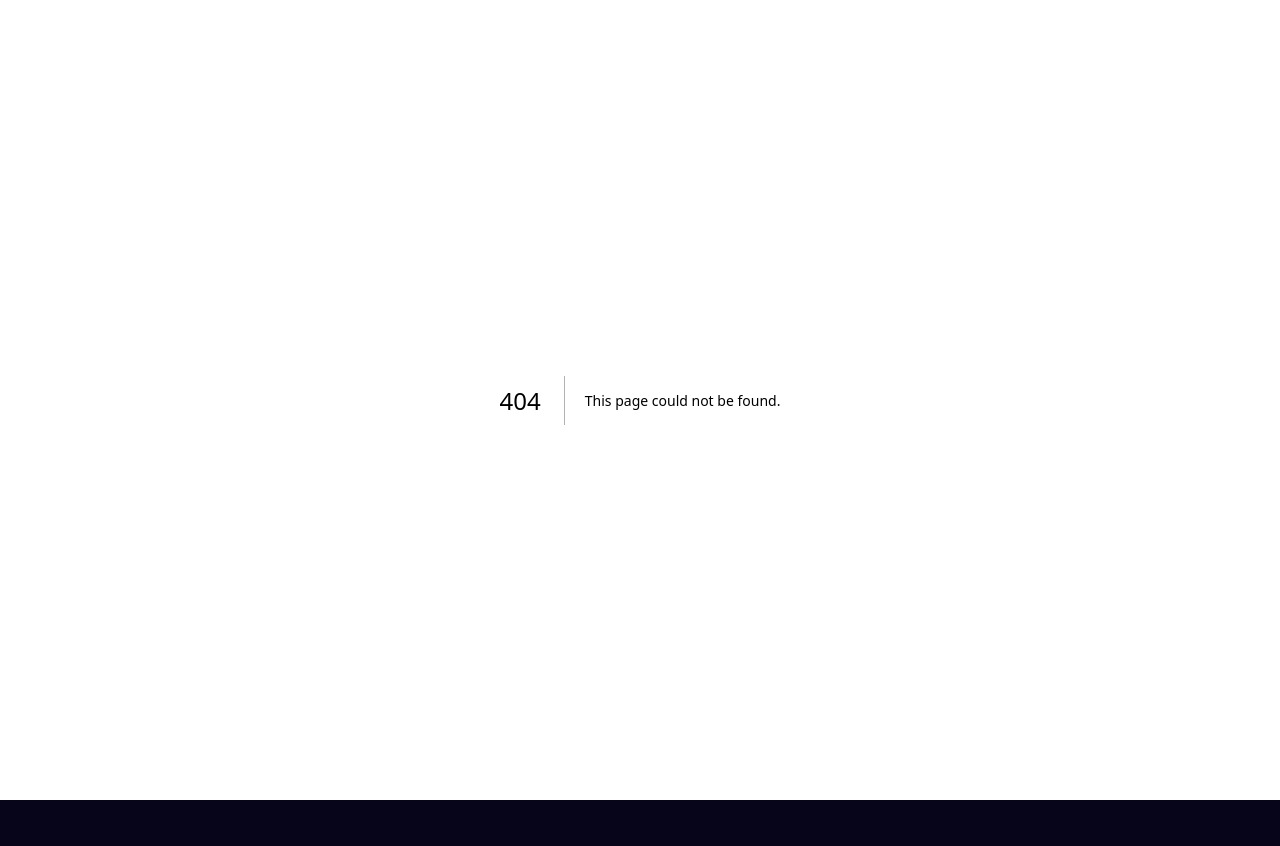
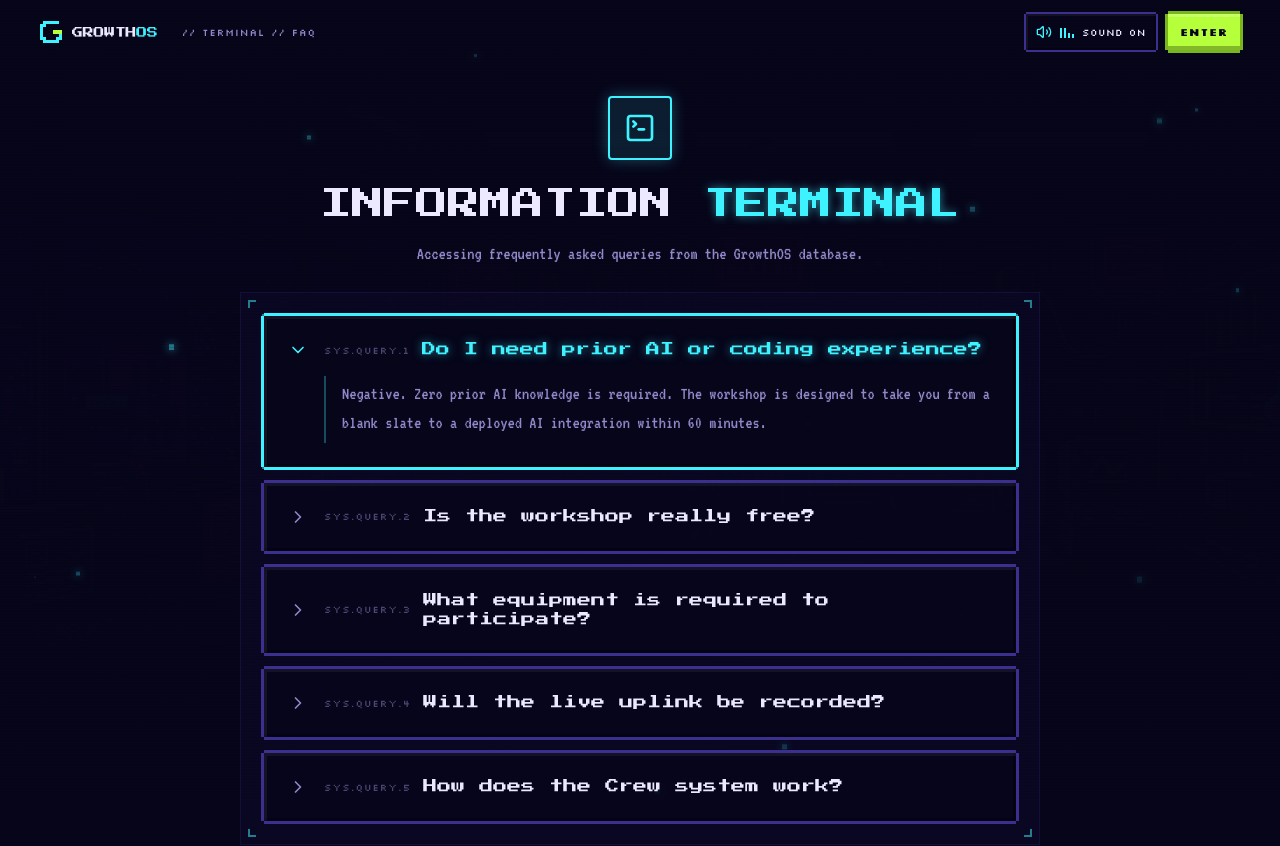
Before and after one commit to Srinidhi-070/nxtwave-growthos, a Next.js app: page /faq in a window 1280 px wide. Before the commit this address had no page. Shown: the top 846 px of the page. Before the commit the page ends 800 px from the top, so only its background shows below. Built offline with nearby package versions, Linux system fonts and the light colour scheme.

Commit message:
feat(ui): create PAGE 04 FAQ according to design system

```diff
--- /dev/null
+++ b/src/app/faq/page.tsx
@@ -0,0 +1,171 @@
+'use client';
+import React, { useState } from 'react';
+import { motion, AnimatePresence } from 'framer-motion';
+import { TerminalSquareIcon, ChevronRightIcon, HelpCircleIcon } from 'lucide-react';
+import { PublicTopBar } from '@/components/layout/PublicTopBar';
+import { PixelPanel } from '@/components/pixel/PixelPanel';
+import { CrtOverlay } from '@/components/pixel/CrtOverlay';
+import { PixelParticles } from '@/components/pixel/PixelParticles';
+import { IMAGES } from '@/data/images';
+
+const FAQ_DATA = [
+  {
+    q: "Do I need prior AI or coding experience?",
+    a: "Negative. Zero prior AI knowledge is required. The workshop is designed to take you from a blank slate to a deployed AI integration within 60 minutes."
+  },
+  {
+    q: "Is the workshop really free?",
+    a: "Affirmative. The live session, access to GrowthOS, and the deployment environments are completely free for engineering students."
+  },
+  {
+    q: "What equipment is required to participate?",
+    a: "A stable uplink (internet connection), a modern web browser, and a Google account to access Colab environments during the build phase."
+  },
+  {
+    q: "Will the live uplink be recorded?",
+    a: "The primary session is live. Recordings are classified and will only be made available to explorers who unlock the 'Workshop Ready' achievement prior to launch."
+  },
+  {
+    q: "How does the Crew system work?",
+    a: "Growth is a multiplayer game. When you invite friends using your unique signal, they join your Crew. As they earn XP and level up, you receive network bonuses."
+  }
+];
+
+function FaqItem({ q, a, index, isOpen, onClick }: { q: string, a: string, index: number, isOpen: boolean, onClick: () => void }) {
+  return (
+    <div className="mb-4">
+      <button
+        onClick={onClick}
+        className={`w-full text-left transition-all duration-200 outline-none group
+          ${isOpen ? 'ring-2 ring-cyan/50 bg-cyan/5' : 'hover:bg-line/30'}
+        `}
+      >
+        <PixelPanel tone={isOpen ? 'cyan' : 'default'} className={`p-4 md:p-6 cursor-pointer transition-colors ${isOpen ? 'bg-void/95' : 'bg-void/80'}`}>
+          <div className="flex items-center gap-4">
+            <div className={`shrink-0 transition-transform duration-300 ${isOpen ? 'rotate-90 text-cyan' : 'text-mute group-hover:text-ink'}`}>
+              <ChevronRightIcon className="w-5 h-5" />
+            </div>
+            <div className="flex-1">
+              <div className="flex items-center gap-3">
+                <span className="font-px text-[10px] tracking-widest text-mute/50">SYS.QUERY.{index + 1}</span>
+                <h3 className={`font-pixel text-[12px] md:text-[14px] leading-snug ${isOpen ? 'text-cyan text-glow-cyan' : 'text-ink'}`}>
+                  {q}
+                </h3>
+              </div>
+            </div>
+          </div>
+
+          <AnimatePresence>
+            {isOpen && (
+              <motion.div
+                initial={{ height: 0, opacity: 0 }}
+                animate={{ height: 'auto', opacity: 1 }}
+                exit={{ height: 0, opacity: 0 }}
+                transition={{ duration: 0.3, ease: 'easeInOut' }}
+                className="overflow-hidden"
+              >
+                <div className="pt-4 pl-9">
+                  <div className="border-l-2 border-cyan/30 pl-4 py-1">
+                    <p className="font-term text-base md:text-lg text-mute leading-relaxed">
+                      {a}
+                    </p>
+                  </div>
+                </div>
+              </motion.div>
+            )}
+          </AnimatePresence>
+        </PixelPanel>
+      </button>
+    </div>
+  );
+}
+
+export default function FaqPage() {
+  const [openIndex, setOpenIndex] = useState<number>(0);
+
+  return (
+    <div className="relative min-h-screen flex flex-col bg-void overflow-x-hidden select-none">
+      {/* 1. BACKGROUND ENVIRONMENT */}
+      <div className="fixed inset-0 z-0 pointer-events-none bg-void">
+        <motion.div
+          initial={{ opacity: 0 }}
+          animate={{ opacity: 0.15 }}
+          transition={{ duration: 1 }}
+          className="absolute inset-0"
+        >
+          <img src={IMAGES.lab} alt="Information Terminal" className="h-full w-full object-cover pixelated mix-blend-screen" />
+          <div className="absolute inset-0 bg-gradient-to-b from-void via-void/90 to-void" />
+        </motion.div>
+
+        <PixelParticles count={10} colors={['#3ef2ff']} />
+        <CrtOverlay />
+      </div>
+
+      {/* 2. NAVIGATION */}
+      <div className="relative z-30 flex-none">
+        <PublicTopBar label="TERMINAL // FAQ" />
+      </div>
+
+      {/* 3. CONTENT */}
+      <main className="relative z-20 flex-1 w-full max-w-[800px] mx-auto px-6 py-12 md:py-24">
+
+        <motion.div
+          initial={{ opacity: 0, y: -20 }}
+          animate={{ opacity: 1, y: 0 }}
+          className="mb-12 flex flex-col items-center text-center"
+        >
+          <div className="w-16 h-16 rounded-sm border-2 border-cyan bg-cyan/10 flex items-center justify-center mb-6 shadow-[0_0_15px_rgba(62,242,255,0.3)]">
+            <TerminalSquareIcon className="w-8 h-8 text-cyan" />
+          </div>
+          <h1 className="font-pixel text-[24px] md:text-[32px] text-ink mb-4 leading-tight">
+            INFORMATION <span className="text-cyan text-glow-cyan">TERMINAL</span>
+          </h1>
+          <p className="font-term text-lg text-mute max-w-lg mx-auto">
+            Accessing frequently asked queries from the GrowthOS database.
+          </p>
+        </motion.div>
+
+        {/* TERMINAL ACCORDION */}
+        <motion.div
+          initial={{ opacity: 0, scale: 0.98 }}
+          animate={{ opacity: 1, scale: 1 }}
+          transition={{ delay: 0.2, duration: 0.5 }}
+          className="relative"
+        >
+          {/* Decorative Terminal Frame */}
+          <div className="absolute -inset-4 md:-inset-6 border border-line/30 bg-deep/20 pointer-events-none" />
+          <div className="absolute -top-4 -left-4 w-2 h-2 border-t-2 border-l-2 border-cyan/50" />
+          <div className="absolute -top-4 -right-4 w-2 h-2 border-t-2 border-r-2 border-cyan/50" />
+          <div className="absolute -bottom-4 -left-4 w-2 h-2 border-b-2 border-l-2 border-cyan/50" />
+          <div className="absolute -bottom-4 -right-4 w-2 h-2 border-b-2 border-r-2 border-cyan/50" />
+
+          <div className="relative z-10">
+            {FAQ_DATA.map((item, idx) => (
+              <FaqItem
+                key={idx}
+                index={idx}
+                q={item.q}
+                a={item.a}
+                isOpen={openIndex === idx}
+                onClick={() => setOpenIndex(openIndex === idx ? -1 : idx)}
+              />
+            ))}
+          </div>
+        </motion.div>
+
+        {/* BOTTOM SUPPORT NOTE */}
+        <motion.div
+          initial={{ opacity: 0 }}
+          animate={{ opacity: 1 }}
+          transition={{ delay: 0.8 }}
+          className="mt-16 text-center flex flex-col items-center"
+        >
+          <HelpCircleIcon className="w-5 h-5 text-mute mb-3" />
+          <p className="font-term text-base text-mute/60">
+            Signal not found? Join the campus Discord for direct uplink.
+          </p>
+        </motion.div>
+      </main>
+    </div>
+  );
+}
```
